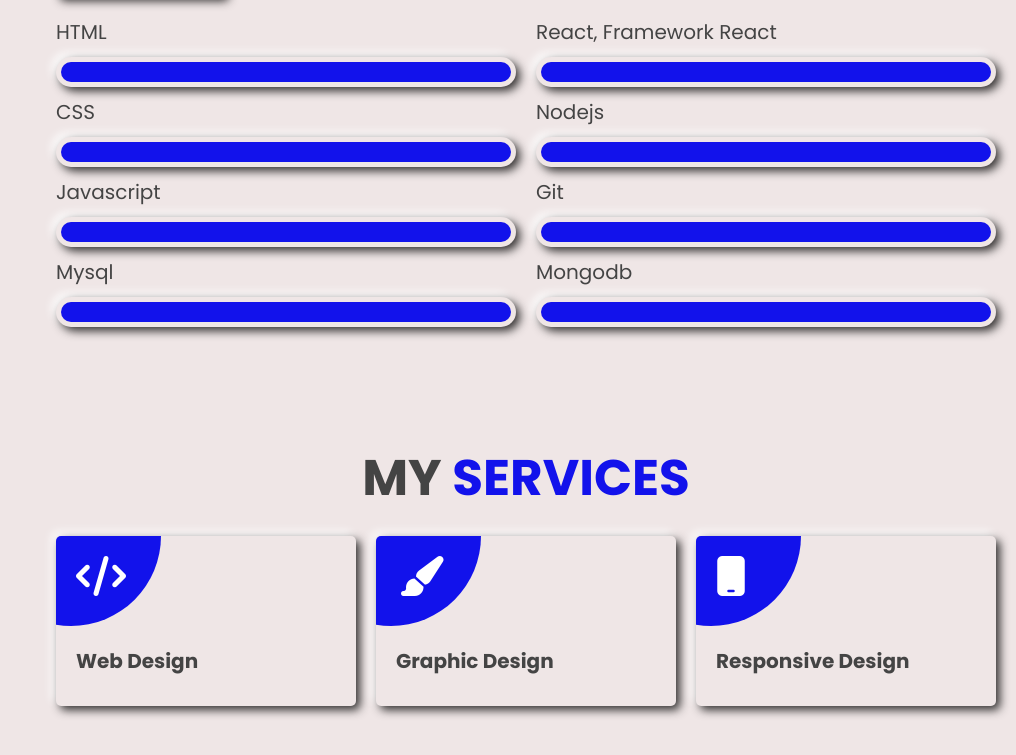
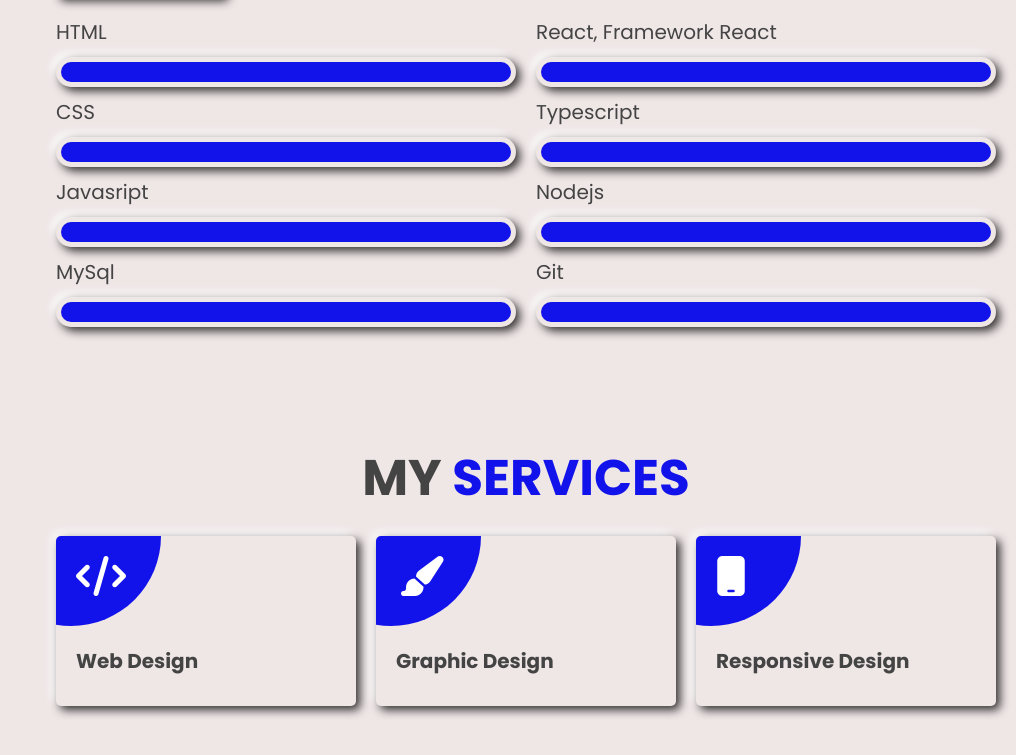
Before and after one commit to quangIT93/portfolio, a plain HTML site: page index.html in a window 1280 px wide. Shown: the part 1179-1934 px from the top of the page, without its empty margins (264-1280 px from the left). Drawn offline with Linux system fonts and the light colour scheme.

Commit message:
fix item

```diff
--- a/index.html
+++ b/index.html
@@ -93,19 +93,19 @@
           <div class="bar bar-1-1"><span></span></div>
           <h3>CSS <span></span></h3>
           <div class="bar bar-1-2"><span></span></div>
-          <h3>javascript <span></span></h3>
+          <h3>Javasript <span></span></h3>
           <div class="bar bar-1-3"><span></span></div>
-          <h3>mysql <span></span></h3>
+          <h3>MySql <span></span></h3>
           <div class="bar bar-1-4"><span></span></div>
         </div>
         <div class="skill">
           <h3>React, framework React <span></span></h3>
           <div class="bar bar-2-1"><span></span></div>
+          <h3>Typescript <span></span></h3>
+          <div class="bar bar-2-2"><span></span></div>
           <h3>Nodejs <span></span></h3>
           <div class="bar bar-2-2"><span></span></div>
           <h3>git<span></span></h3>
-          <div class="bar bar-2-3"><span></span></div>
-          <h3>mongodb <span></span></h3>
           <div class="bar bar-2-4"><span></span></div>
         </div>
       </div>
```
